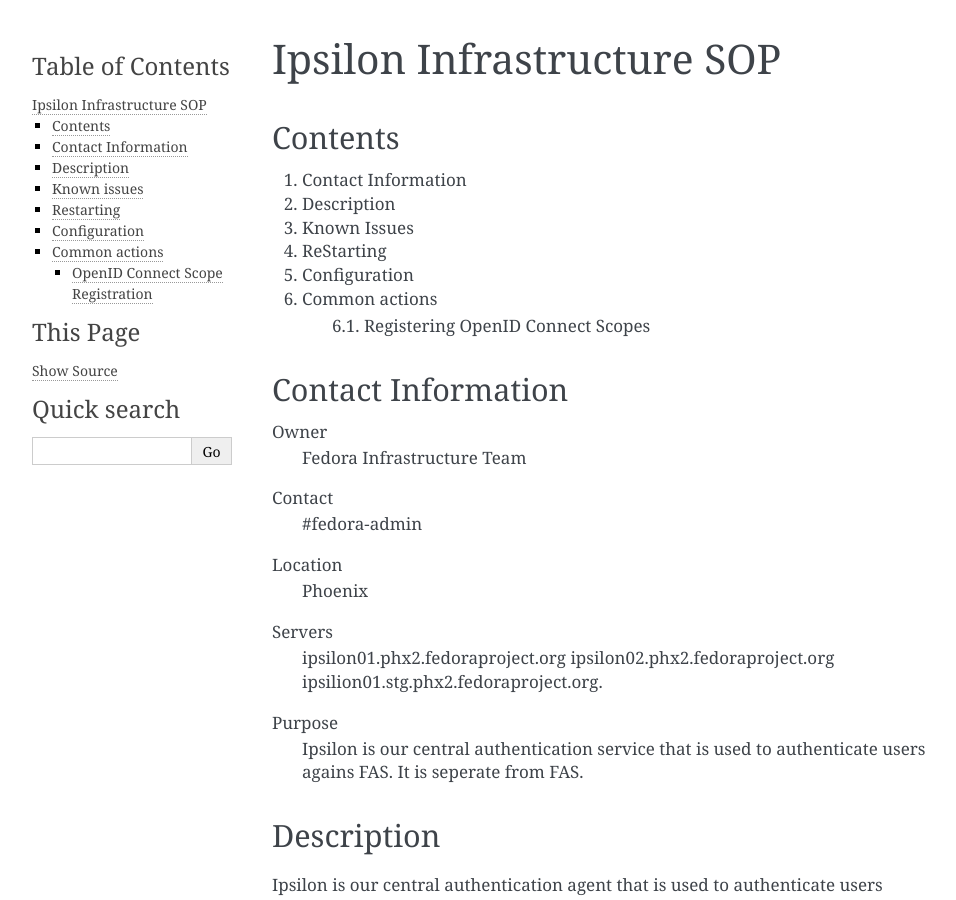
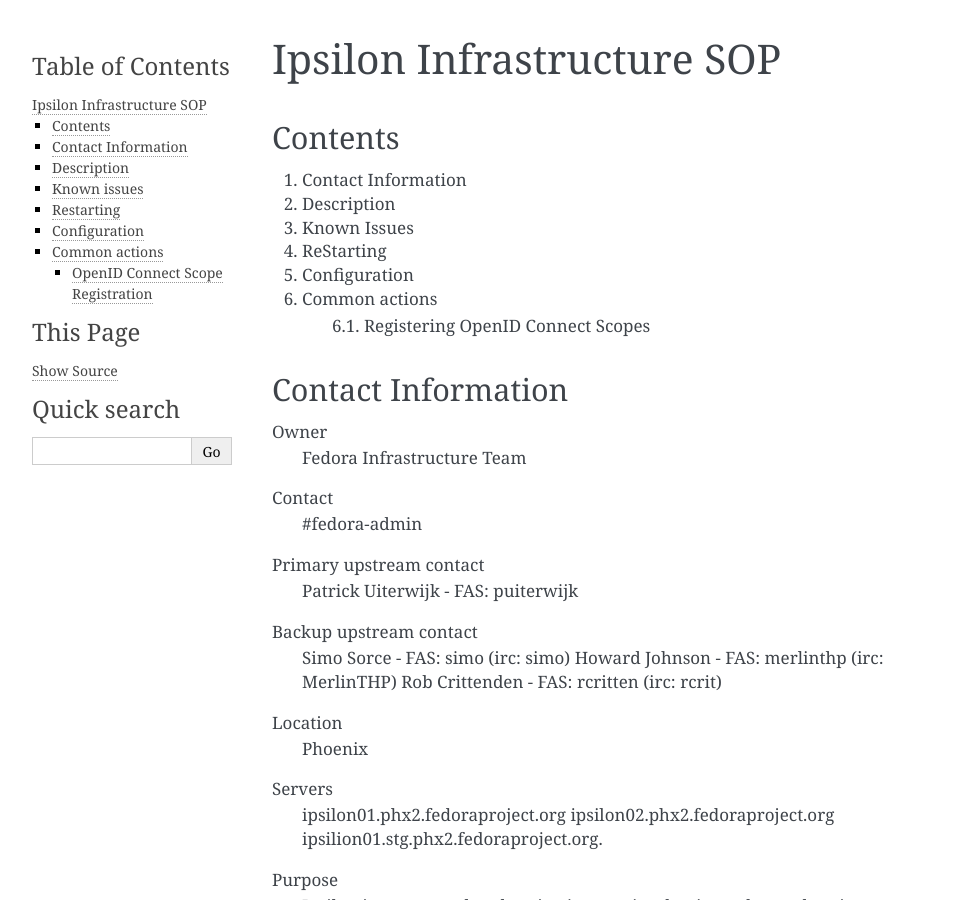
Before and after one commit to FrostyX/infra-docs, a Sphinx documentation site: the page built from docs/sysadmin-guide/sops/ipsilon.rst, in a window 1280 px wide and 900 px high. Shown: the whole window, without its empty margins (148-1104 px from the left). Built offline with Sphinx 7.4.7, drawn with Linux system fonts in a browser that asks for light colours.

Commit message:
List contacts for ipsilon upstream

```diff
--- a/docs/sysadmin-guide/sops/ipsilon.rst
+++ b/docs/sysadmin-guide/sops/ipsilon.rst
@@ -27,6 +27,12 @@
 	 Fedora Infrastructure Team
 Contact
 	 #fedora-admin
+Primary upstream contact
+    Patrick Uiterwijk - FAS: puiterwijk
+Backup upstream contact
+    Simo Sorce - FAS: simo (irc: simo)
+    Howard Johnson - FAS: merlinthp (irc: MerlinTHP)
+    Rob Crittenden - FAS: rcritten (irc: rcrit)
 Location
 	 Phoenix
 Servers
```
